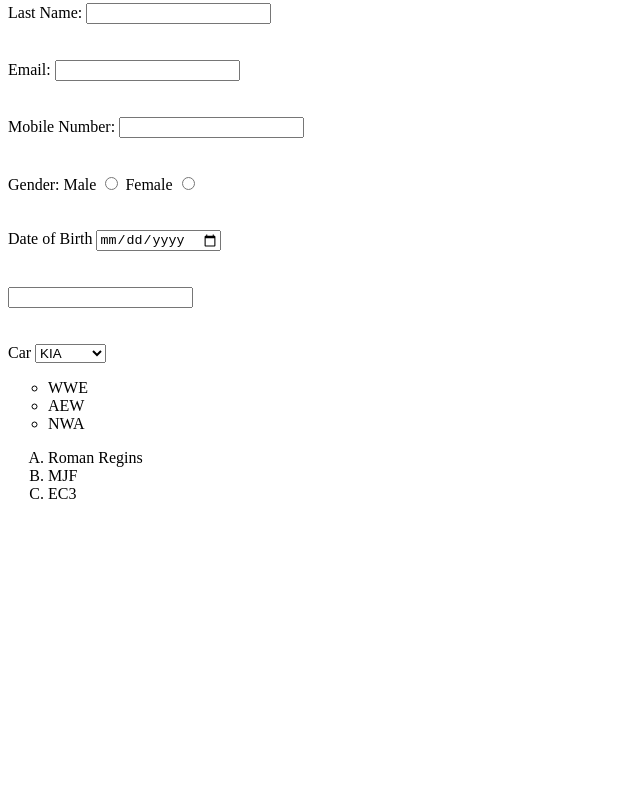
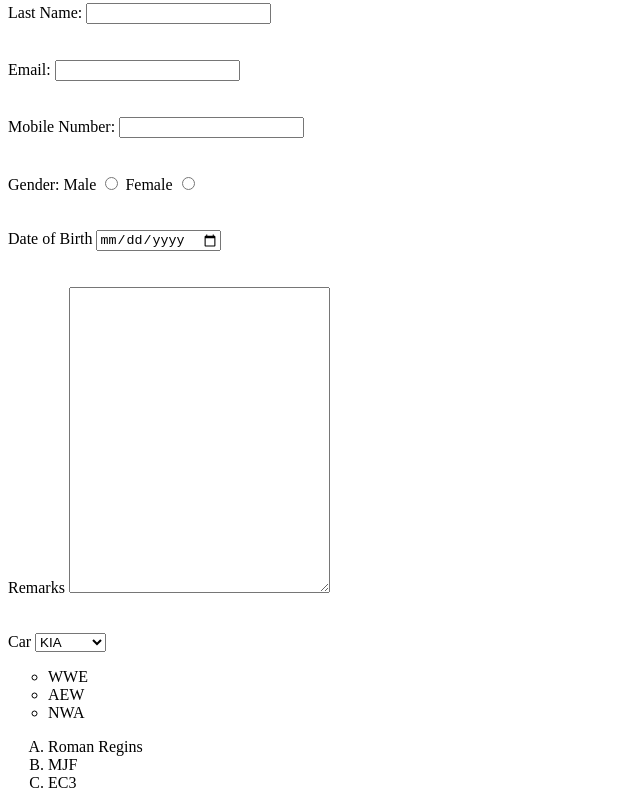
Before and after one commit to tanvirsingh04/GitHub, a plain HTML site: page Index02.html in a window 1280 px wide. Shown: the part 1243-2051 px from the top of the page, without its empty margins (0-640 px from the left). Before the commit the page ends 1762 px from the top, so only its background shows below. Drawn offline with Linux system fonts and the light colour scheme.

Commit message:
remarks box

```diff
--- a/Index02.html
+++ b/Index02.html
@@ -81,7 +81,7 @@
     </br>
     <br>
         <div>
-            <input type="text" name="Last Name" id="Lname">
+            Remarks <textarea name="text" cols="30" rows="20"></textarea>
         </div>
     </br>
         <br>
```
